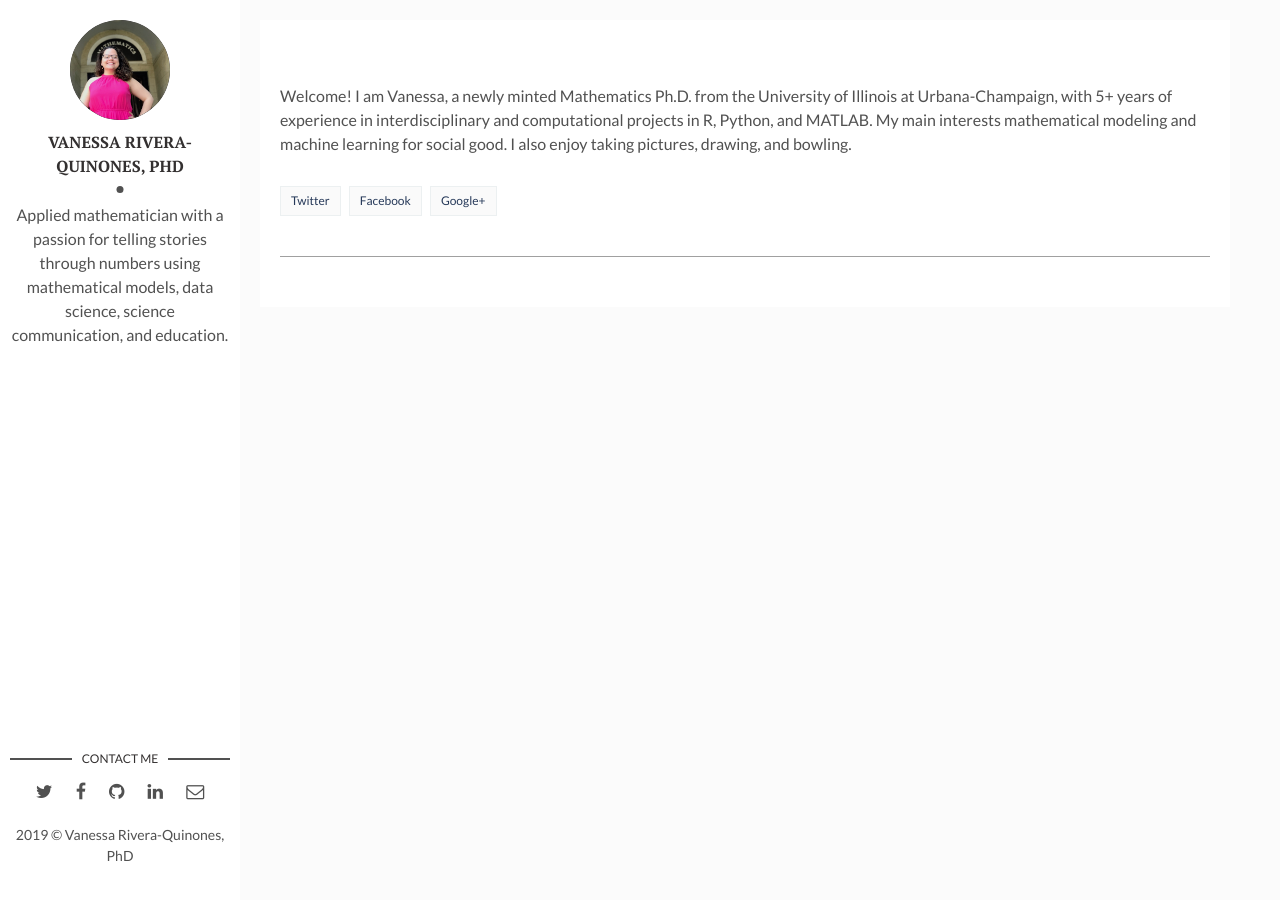
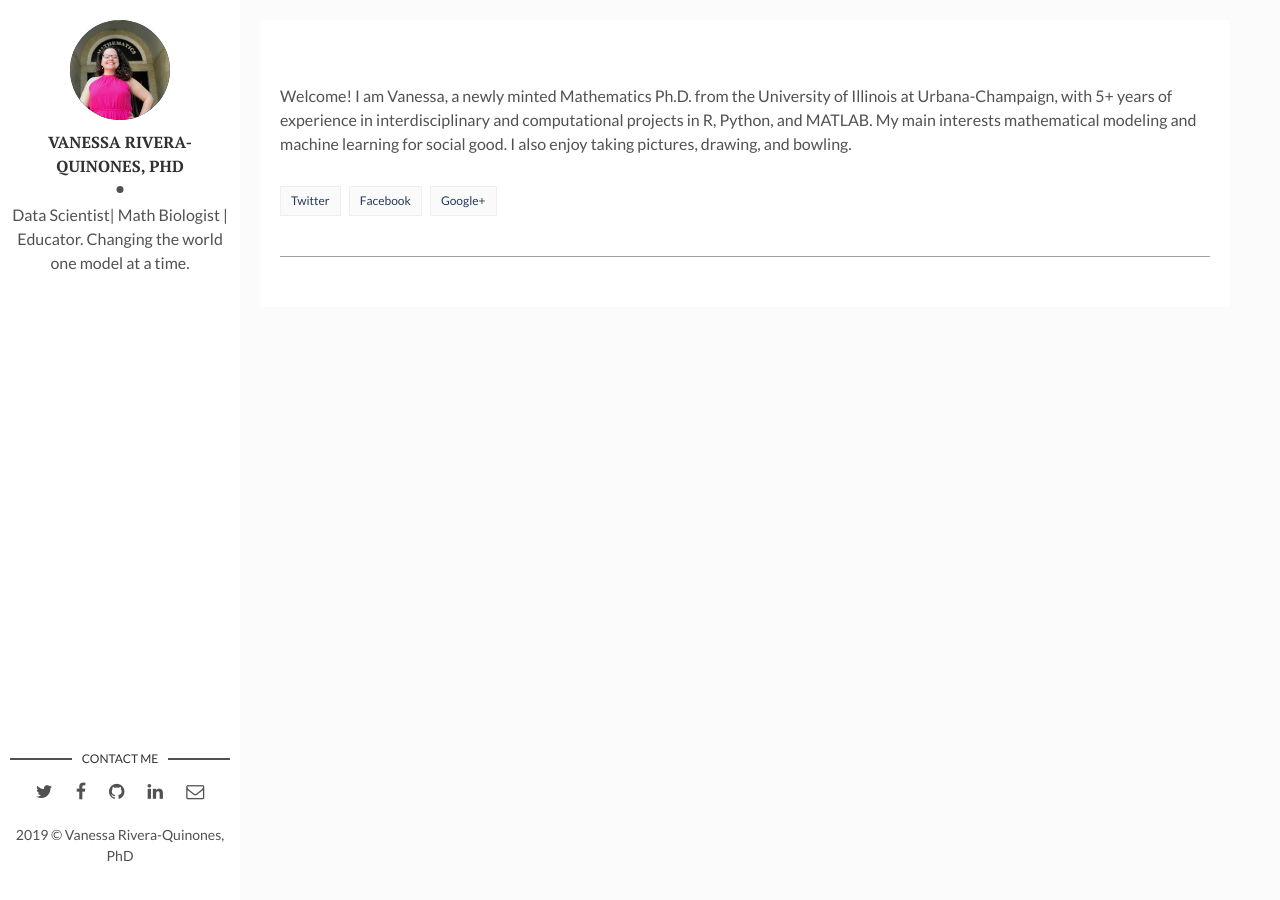
Before and after one commit to vriveraq/vriveraq.github.io, a Jekyll site: the page built from index.md, in a window 1280 px wide. Built offline with Jekyll 4.4.1, drawn with Linux system fonts in a browser that asks for light colours; our own code applies the rules of GitHub Pages for plain Markdown files.

Commit message:
Update _config.yml

```diff
--- a/_config.yml
+++ b/_config.yml
@@ -13,8 +13,7 @@ site-twitter:  #if your site has a twitter account, enter it here
 # Author Settings
 author: Vanessa Rivera-Quinones, PhD # add your name
 author-img: vriveraq_photo.jpg # add your photo
-about-author: Applied mathematician with a passion for telling stories through numbers using mathematical models, data science,
-  science communication, and education.  # add description
+about-author: Data Scientist| Math Biologist | Educator. Changing the world one model at a time.   # add description
 social-twitter: MissVRiveraQ # add your Twitter handle
 #social-facebook: # add your Facebook handle
 social-github: vriveraq # add your Github handle
```
